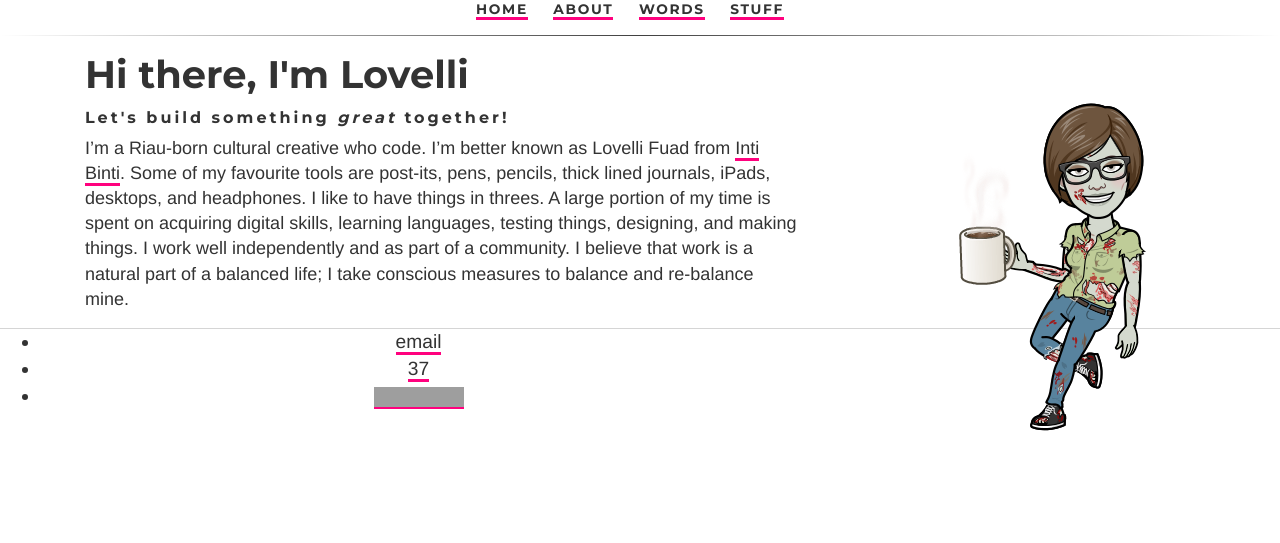
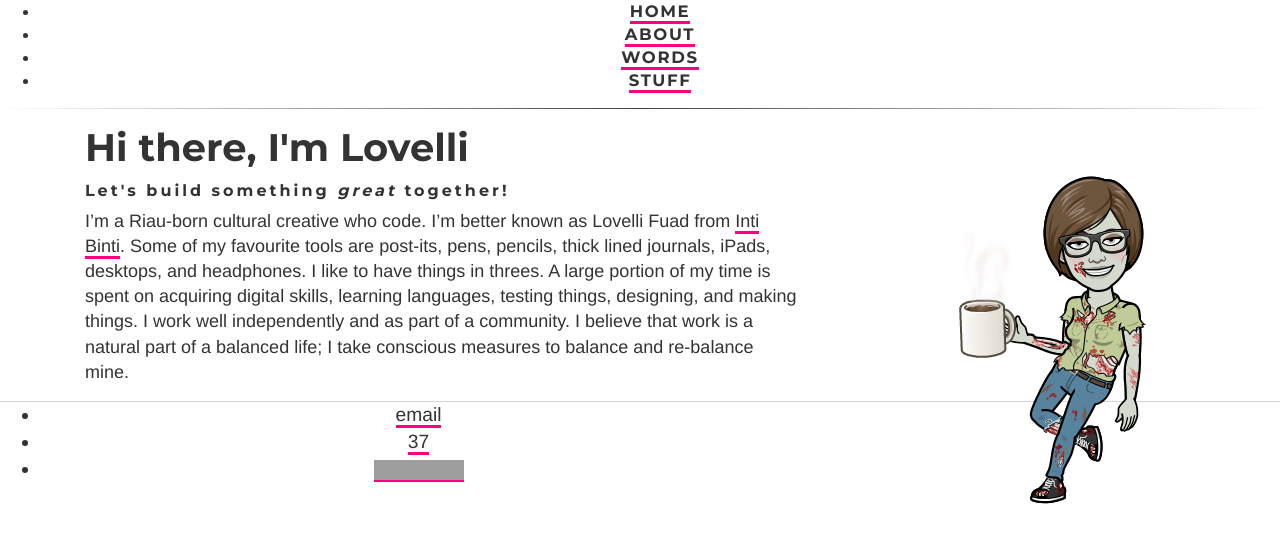
Before and after one commit to ariesti/ariesti.github.io, a Jekyll site: the page built from index.html, in a window 1280 px wide. Shown: the top 543 px of the page. Built offline with Jekyll 4.4.1, drawn with Linux system fonts in a browser that asks for light colours; grey boxes are pictures that could not be loaded.

Commit message:
Update main.css

```diff
--- a/css/main.css
+++ b/css/main.css
@@ -129,10 +129,8 @@ a:hover { color: #ff017e; }
 
 /* Paragraphs */
 p { font-size: 18px; line-height: 1.4em; color: #333; }
+ul { font-size: 1.5em; line-height: 1.4em; color: #333; }
 
-ul { font-size: 1.5em; line-height: 1.4em; color: #333; }
-nav ul { text-decoration: none; font-size: 1.25em; padding: 0px; list-style-type: none; font-weight: bold; }
-nav ul li { display: inline; margin-right: 20px; }
 
 
 /* Blockquote */
```
